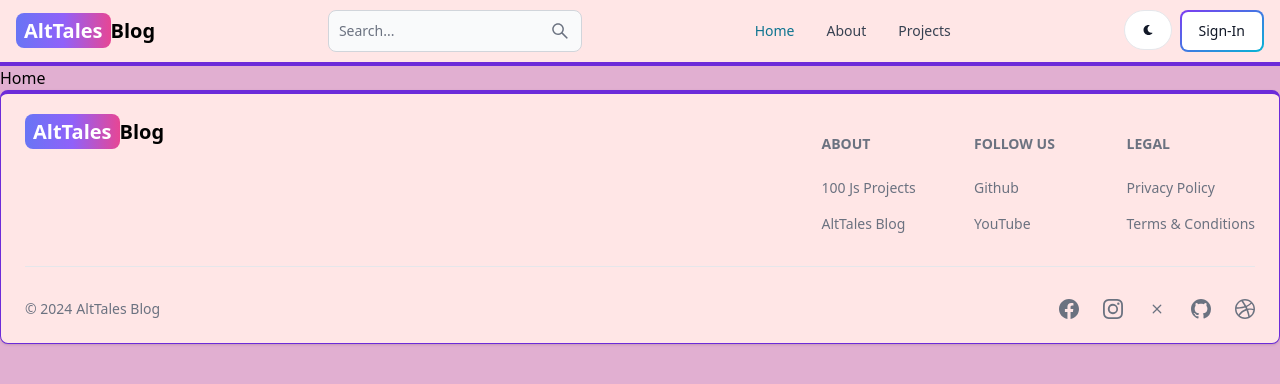
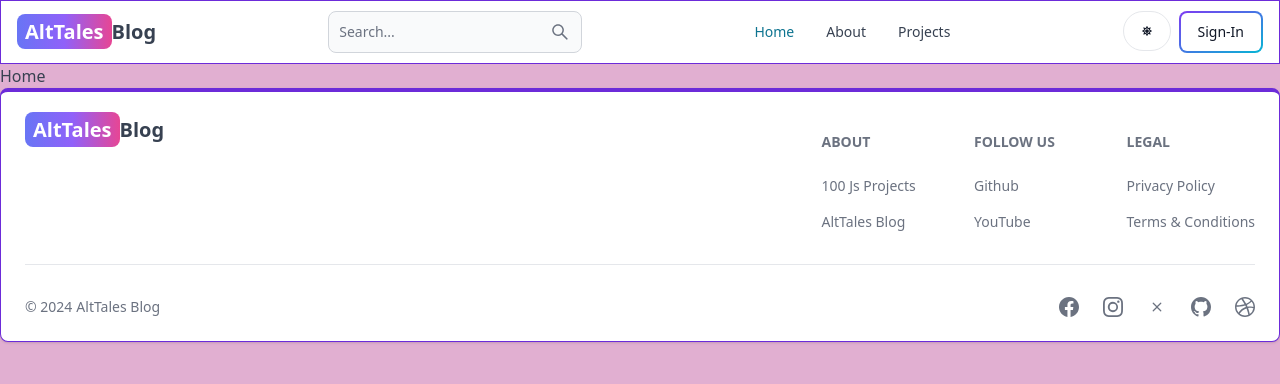
Before and after one commit to kavalon111/mern-blog, a React (Vite) app in the folder client/: page / in a window 1280 px wide. Shown: the top 384 px of the page. Built offline with nearby package versions, Linux system fonts and the light colour scheme; no server answers.

Commit message:
complete dark mode functionality

```diff
--- a/client/src/components/Footer.jsx
+++ b/client/src/components/Footer.jsx
@@ -7,7 +7,7 @@
 
 export default function FooterCom() {
   return (
-    <Footer container className="border border-t-4 border-purple-700 "style={{ backgroundColor: "#FFE6E6" }}>
+    <Footer container className="border border-t-4 border-purple-700 ">
       <div className="w-full max-w-7xl mx-auto">
         <div className="grid w-full justify-between sm:flex md:grid-cols-1">
           <div className="m1-5">
--- a/client/src/components/Header.jsx
+++ b/client/src/components/Header.jsx
@@ -4,16 +4,19 @@
 import React from "react";
 import { Link, useLocation } from "react-router-dom";
 import { AiOutlineSearch } from "react-icons/ai";
-import { FaMoon } from "react-icons/fa";
-import { useSelector } from "react-redux";
+import { FaMoon,FaSun } from "react-icons/fa";
+import { useSelector , useDispatch} from "react-redux";
+import { toggleTheme} from '../redux/theme/themeSlice'
+
 
 export default function Header() {
   const path = useLocation().pathname;
+  const dispatch=useDispatch();
   const { currentUser } = useSelector((state) => state.user);
+  const { theme }= useSelector((state) => state.theme);
   return (
     <Navbar
-      className="border-b-4 border-purple-700"
-      style={{ backgroundColor: "#FFE6E6" }}
+      className="border border-b-5 border-purple-700"
     >
       <Link
         to="/"
@@ -40,8 +43,9 @@
         <AiOutlineSearch />
       </Button>
       <div className="flex gap-2  md:order-2 ">
-        <Button className="w-12 h-10 hidden sm:inline" color="gray" pill>
-          <FaMoon />
+        <Button className="w-12 h-10 hidden sm:inline" color="gray" pill
+        onClick={()=> dispatch(toggleTheme())}>
+          {theme === 'light' ? <FaSun/>:<FaMoon/>}
         </Button>
         {currentUser ? (
           <Dropdown
--- /dev/null
+++ b/client/src/components/ThemeProvider.jsx
@@ -0,0 +1,13 @@
+import React from 'react'
+import {useSelector} from 'react-redux';
+
+export default function ThemeProvider({children}) {
+    const {theme}= useSelector(state =>state.theme)
+  return (
+    <div className={theme}>
+        <div className=' text-gray-700 dark:text-gray-200 dark:bg-[rgb(16,23,42)] min-h-screen'>
+      {children}
+      </div>
+    </div>
+  )
+}
--- a/client/src/main.jsx
+++ b/client/src/main.jsx
@@ -5,13 +5,16 @@
 import { store ,persistor } from './redux/store.js';
 import { Provider } from 'react-redux';
 import {PersistGate} from 'redux-persist/integration/react';
+import ThemeProvider from './components/ThemeProvider.jsx';
 
 ReactDOM.createRoot(document.getElementById('root')).render(
   <PersistGate persistor={persistor}>
   <Provider store={store}>
+  <ThemeProvider>
     <React.StrictMode>
       <App />
     </React.StrictMode>
+    </ThemeProvider>
   </Provider>
   </PersistGate>
 );
--- a/client/src/redux/store.js
+++ b/client/src/redux/store.js
@@ -1,12 +1,14 @@
-/** @format */
+// store.js
 
 import { configureStore, combineReducers } from "@reduxjs/toolkit";
 import userReducer from "./user/userSlice";
+import themeReducer from './theme/themeSlice.js'; // Import themeReducer as default
 import { persistStore, persistReducer } from "redux-persist";
 import storage from "redux-persist/lib/storage"; // Import storage engine
 
 const rootReducer = combineReducers({
   user: userReducer,
+  theme: themeReducer, // Use themeReducer as default
 });
 
 const persistConfig = {
@@ -15,7 +17,7 @@
   version: 1,
 };
 
-const persistedReducer = persistReducer(persistConfig, rootReducer); // Use persistReducer to create the persisted reducer
+const persistedReducer = persistReducer(persistConfig, rootReducer);
 
 export const store = configureStore({
   reducer: persistedReducer,
--- /dev/null
+++ b/client/src/redux/theme/themeSlice.js
@@ -0,0 +1,21 @@
+// themeSlice.js
+
+import { createSlice } from "@reduxjs/toolkit";
+
+const initialState = {
+  theme: "light",
+};
+
+const themeSlice = createSlice({
+  name: "theme",
+  initialState,
+  reducers: {
+    toggleTheme: (state) => {
+      state.theme = state.theme === "light" ? "dark" : "light";
+    },
+  },
+});
+
+export const { toggleTheme } = themeSlice.actions;
+
+export default themeSlice.reducer; // Export themeReducer as default
```
